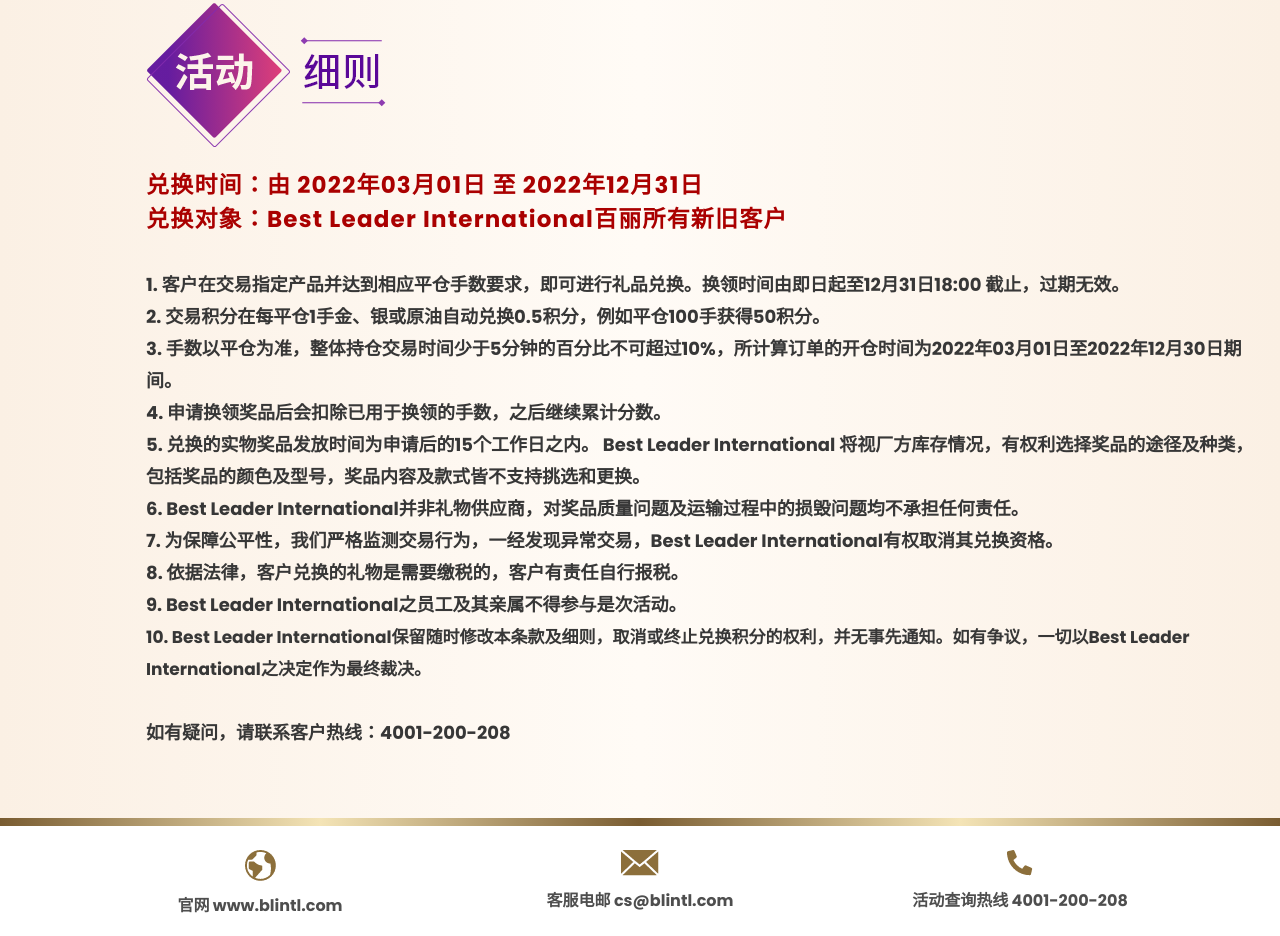
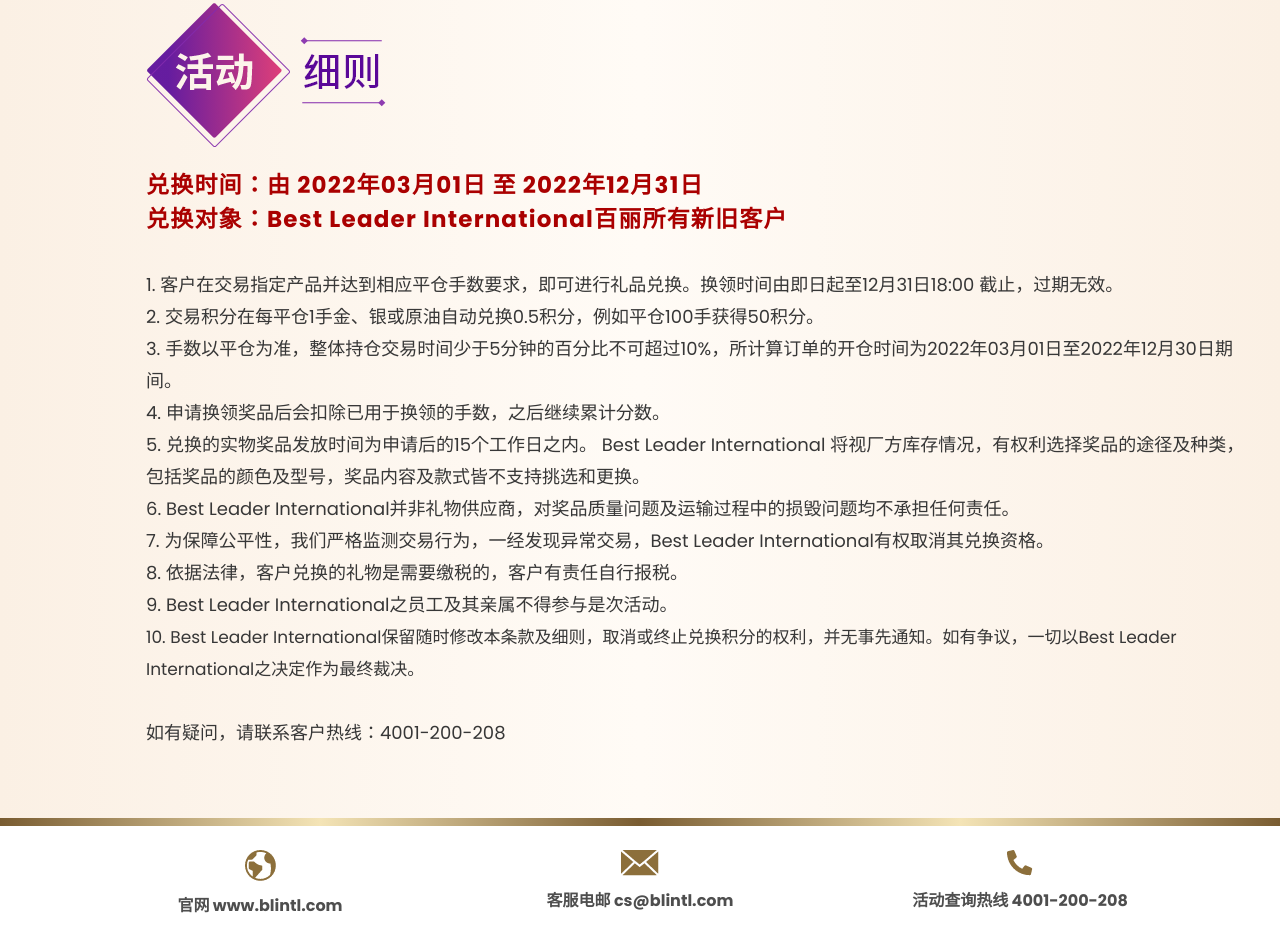
Before and after one commit to kyliejore/ActivityIntegralPage2022Blintl, a plain HTML site: page index.html in a window 1280 px wide. Shown: the part 5920-6856 px from the top of the page. Drawn offline with nearby package versions, Linux system fonts and the light colour scheme.

Commit message:
Update index.html

```diff
--- a/index.html
+++ b/index.html
@@ -534,7 +534,7 @@
                 <br />
                 <p data-aos="fade-down" data-aos-mirror="true" data-aos-delay="500" class="text">
 
-                    <section style="color:#373737; font-size:18px;font-weight:bold">
+                    <section style="color:#373737; font-size:18px;font-weight:400">
                         1. 客户在交易指定产品并达到相应平仓手数要求，即可进行礼品兑换。换领时间由即日起至12月31日18:00 截止，过期无效。<br> 2. 交易积分在每平仓1手金、银或原油自动兑换0.5积分，例如平仓100手获得50积分。<br> 3. 手数以平仓为准，整体持仓交易时间少于5分钟的百分比不可超过10%，所计算订单的开仓时间为2022年03月01日至2022年12月30日期间。<br> 4. 申请换领奖品后会扣除已用于换领的手数，之后继续累计分数。<br>                        5. 兑换的实物奖品发放时间为申请后的15个工作日之内。 Best Leader International 将视厂方库存情况，有权利选择奖品的途径及种类，包括奖品的颜色及型号，奖品内容及款式皆不支持挑选和更换。<br> 6. Best Leader International并非礼物供应商，对奖品质量问题及运输过程中的损毁问题均不承担任何责任。<br> 7. 为保障公平性，我们严格监测交易行为，一经发现异常交易，Best Leader International有权取消其兑换资格。<br>                        8. 依据法律，客户兑换的礼物是需要缴税的，客户有责任自行报税。<br> 9. Best Leader International之员工及其亲属不得参与是次活动。<br> <span style="font-size: 17px;"> 10. Best Leader International保留随时修改本条款及细则，取消或终止兑换积分的权利，并无事先通知。如有争议，一切以Best Leader International之决定作为最终裁决。</span>
                         <br> <br> 如有疑问，请联系客户热线：4001-200-208
                     </section>
```
